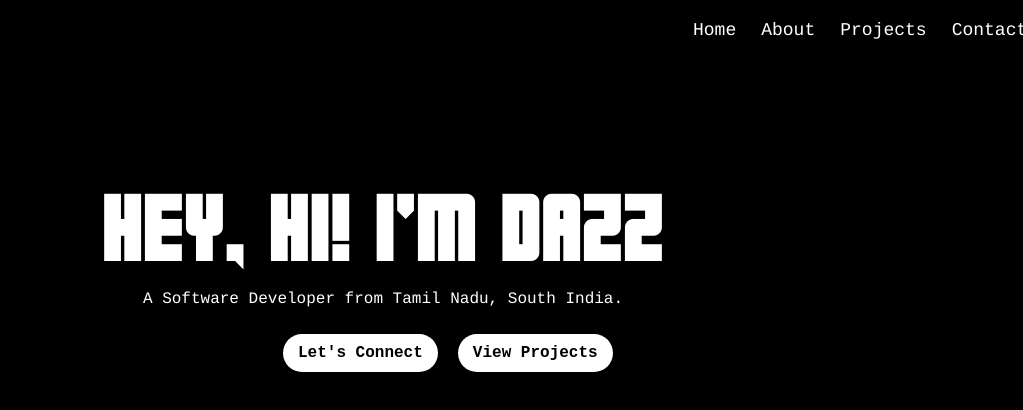
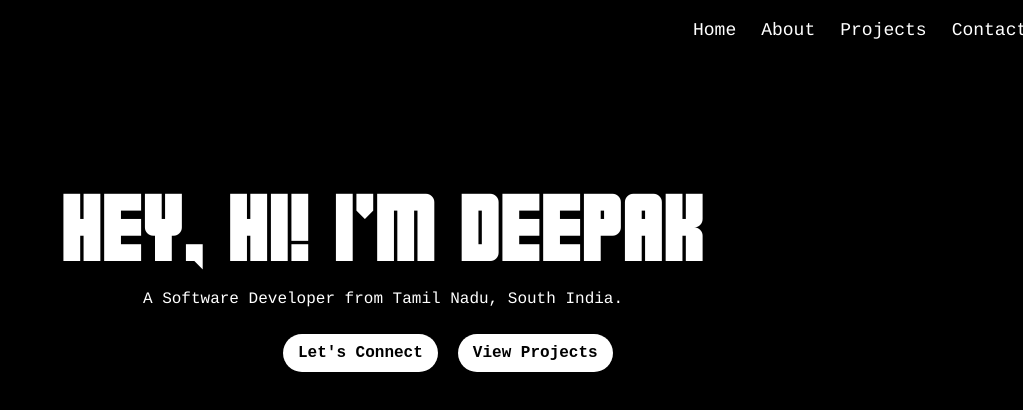
Before and after one commit to dazzy11/next-portfolio-dep, a React (Vite) app: page / in a window 1280 px wide. Shown: the top 410 px of the page, without its empty margins (257-1280 px from the left). Built offline with nearby package versions, Linux system fonts and the light colour scheme.

Commit message:
first commit

```diff
--- a/src/Portfolio.tsx
+++ b/src/Portfolio.tsx
@@ -26,7 +26,7 @@ const Portfolio: React.FC = () => {
       {/* Home Section - First visible section */}
       <section id="home">
         {/* Main heading with intro text */}
-        <h1 className="intro">Hey, Hi! I'm Dazz</h1>
+        <h1 className="intro">Hey, Hi! I'm Deepak</h1>
         {/* Subheading with brief description */}
         <p className="abtme">
           A Software Developer from Tamil Nadu, South India.
```
